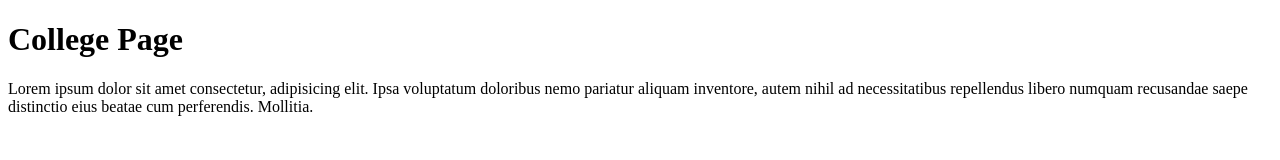
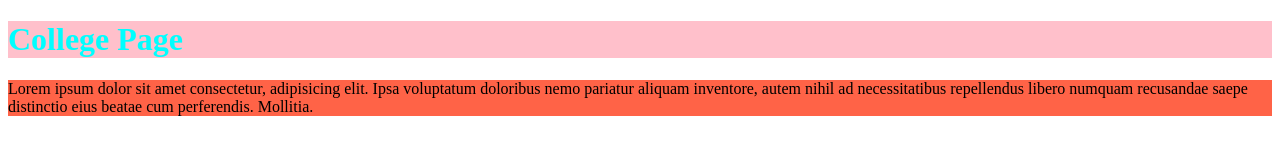
Before and after one commit to ankitakangane/icp-8-assignment-12, a plain HTML site: page college.html in a window 1280 px wide. Drawn offline with Linux system fonts and the light colour scheme.

Commit message:
external css are used

```diff
--- a/college.html
+++ b/college.html
@@ -4,9 +4,10 @@
     <meta charset="UTF-8">
     <meta name="viewport" content="width=device-width, initial-scale=1.0">
     <title>College Page</title>
+    <link rel="stylesheet" href="style.css"/>
 </head>
 <body>
-    <h1>College Page</h1>
-    <p>Lorem ipsum dolor sit amet consectetur, adipisicing elit. Ipsa voluptatum doloribus nemo pariatur aliquam inventore, autem nihil ad necessitatibus repellendus libero numquam recusandae saepe distinctio eius beatae cum perferendis. Mollitia.</p>
+    <h1 class="bg-pink">College Page</h1>
+    <p class="bg-tomato">Lorem ipsum dolor sit amet consectetur, adipisicing elit. Ipsa voluptatum doloribus nemo pariatur aliquam inventore, autem nihil ad necessitatibus repellendus libero numquam recusandae saepe distinctio eius beatae cum perferendis. Mollitia.</p>
 </body>
 </html>
--- /dev/null
+++ b/style.css
@@ -0,0 +1,11 @@
+.bg-pink{
+    background-color: pink;
+    color:aqua
+}
+.bg-tomato{
+    background-color: tomato;
+}
+#first{
+    color:rgb(228, 13, 153);
+    background-color: blueviolet;
+}
```
Also changed, not shown: contact.html (+3 -2 lines).
